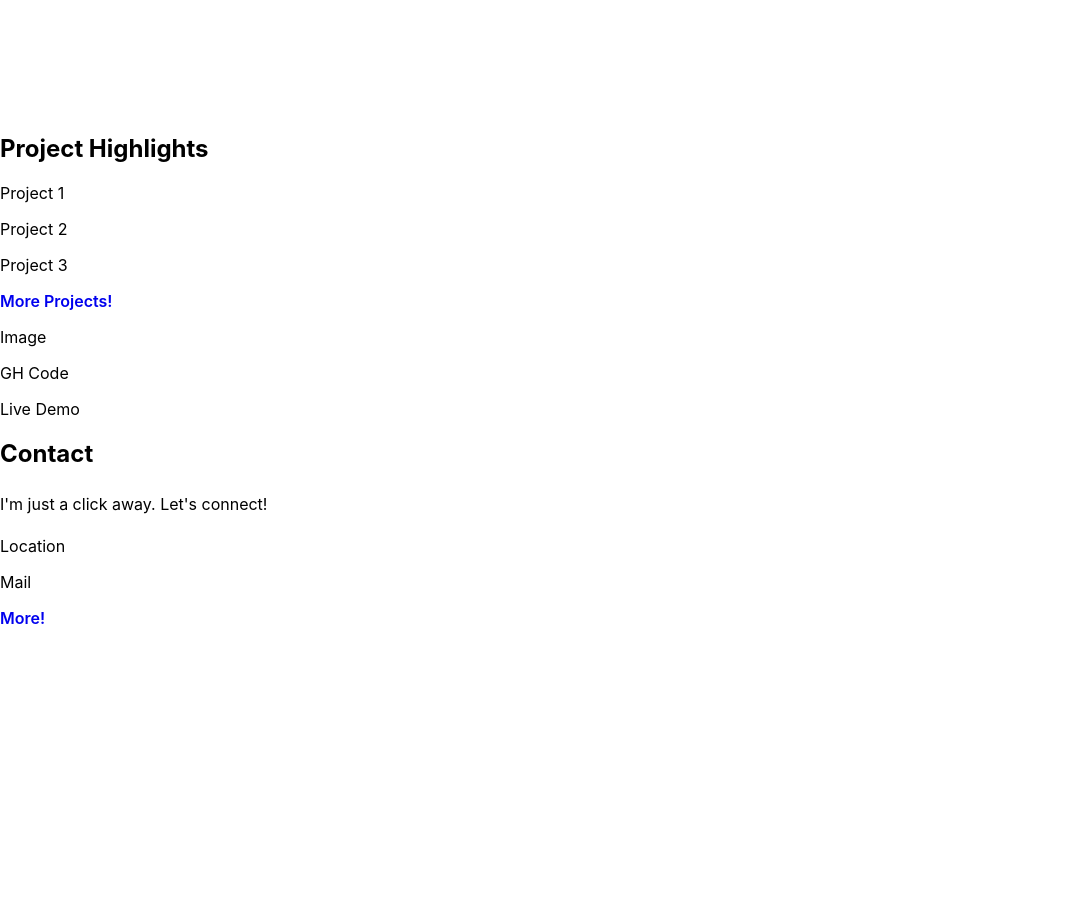
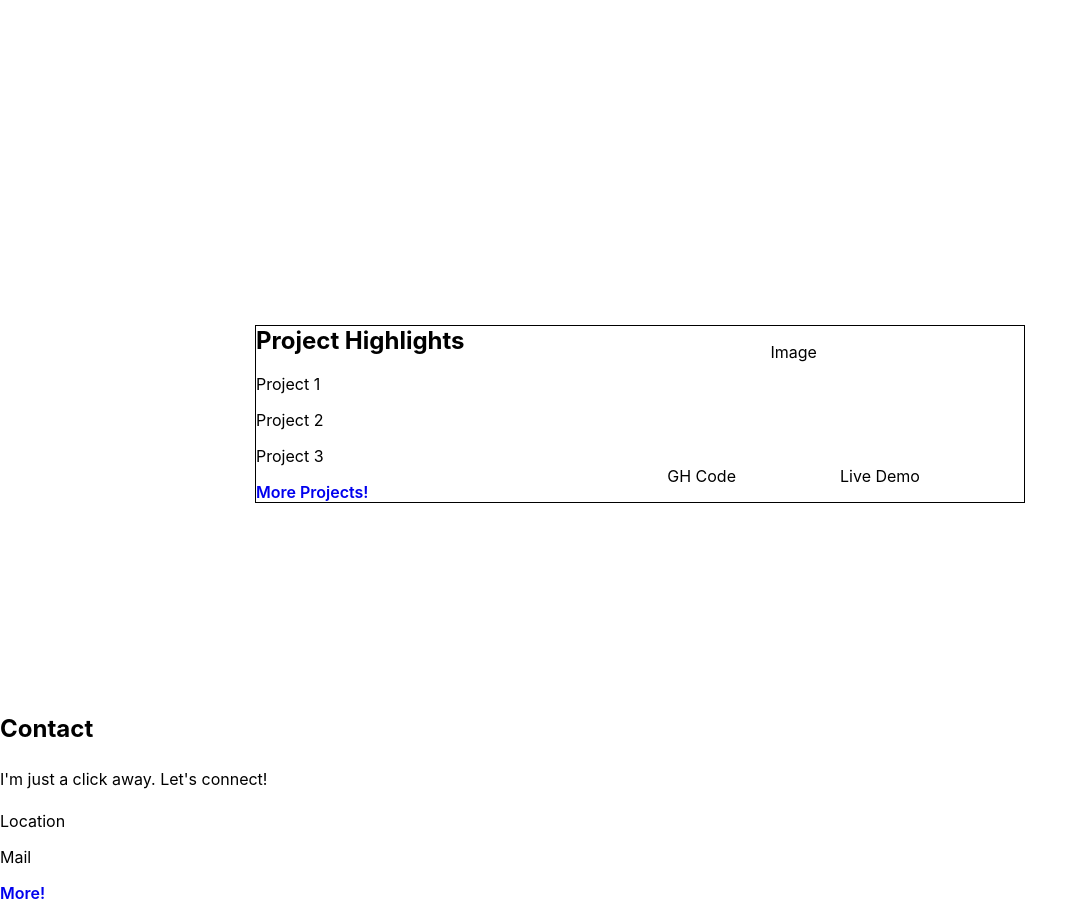
Before and after one commit to Gustavo0623/Gustavo-M-Portfolio, a React (Create React App) app in the folder frontend/: page / in a window 1280 px wide. Shown: the part 567-1470 px from the top of the page, without its empty margins (0-1087 px from the left). Before the commit the page ends 1195 px from the top, so only its background shows below. Built offline with nearby package versions, Linux system fonts and the light colour scheme.

Commit message:
home page update- project highlight display template

```diff
--- a/frontend/src/App.css
+++ b/frontend/src/App.css
@@ -24,7 +24,7 @@
 
 /* Home */
 
-#intro {
+#intro, #proj-home {
   width: 100%;
   height: 600px;
   display: flex;
@@ -33,23 +33,26 @@
   align-items: center;
 }
 
-.split {
+.split, #showcase {
   width: 60%;
   display: flex;
   flex-direction: row;
   justify-content: space-between;
   align-items: center;
+  border: 1px solid black;
 }
 
-h1 {
+h1, h2 {
   margin-top: 0;
+  width: 100%;
 }
 
 #portrait {
   height: 100%;
+  border: 1px solid black;
 }
 
-.info {
+.info, .left-show {
   width: 450px;
 }
 
@@ -71,3 +74,23 @@ h1 {
   justify-content: center;
   align-items: center;
 }
+
+/* project highlight */
+.left-show {
+  width: 40%;
+}
+
+#display {
+  height: 100%;
+  width: 60%;
+  display: flex;
+  flex-direction: column;
+  justify-content: space-between;
+  align-items: center;
+}
+
+.separate {
+  width: 100%;
+  display: flex;
+  justify-content: space-evenly;
+}
--- a/frontend/src/Home.js
+++ b/frontend/src/Home.js
@@ -32,24 +32,30 @@ const Home = () => {
                     </div>
                 </div>
             </div>
+
             {/* project display */}
             <div id='proj-home'>
+                <div id='showcase'>
+                    <div className='left-show'>
                         <h2> Project Highlights </h2>
-                <div id='showcase'>
                         <div id='selector'>
                             <p key={0} id='1' className='proj'>Project 1</p>
                             <p key={1} className='proj'>Project 2</p>
                             <p key={2} className='proj'>Project 3</p>
                             <a key={3} href='/projects' className='proj link'>More Projects!</a>
                         </div>
+                    </div>
                     <div id='display'>
                         {/* placeholder... replace later */}
-                        <p>Image</p>
+                        <p id='proj-photo'>Image</p>
+                        <div className='separate'>
                             <p> GH Code </p>
                             <p> Live Demo </p>
                         </div>
                     </div>
                 </div>
+            </div>
+            {/* quick links */}
             <div id='quick-links'>
                 <h2> Contact </h2>
                 <p className='msg'>I'm just a click away. Let's connect!</p>
```
Lines whose indentation alone changed are shown as unchanged.
